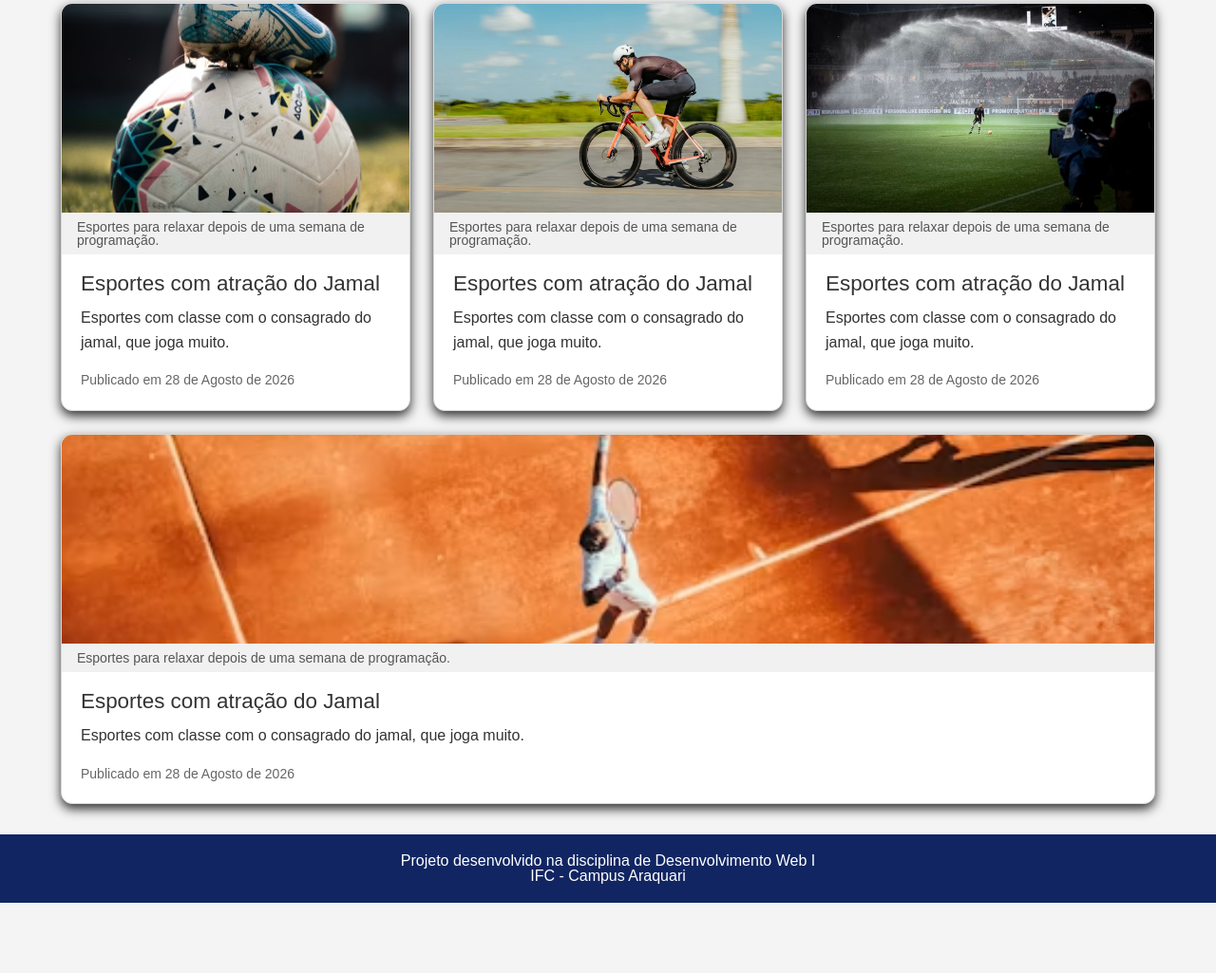
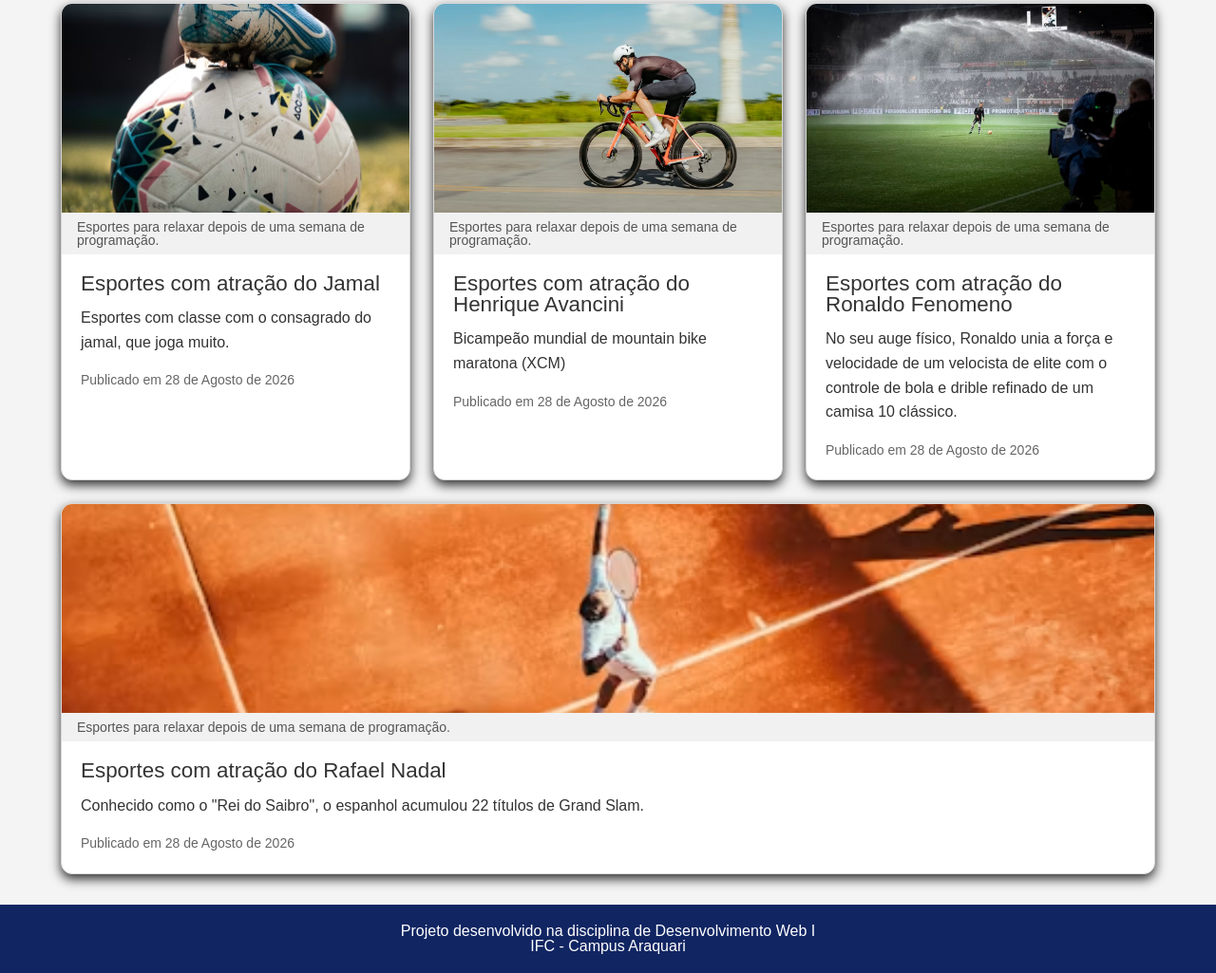
Before and after one commit to Eduardo-Esser/portal-noticias, a plain HTML site: page hobbies.html in a window 1280 px wide. Shown: the part 326-1351 px from the top of the page at 95% size. Before the commit the page ends 1277 px from the top, so only its background shows below. Drawn offline with Linux system fonts and the light colour scheme.

Commit message:
fix: corrige conteúdo das notícias de esportes

```diff
--- a/hobbies.html
+++ b/hobbies.html
@@ -75,9 +75,9 @@
                 </figure>
 
                 <div class="conteudo-cartao">
-                    <h3>Esportes com atração do Jamal</h3>
+                    <h3>Esportes com atração do Henrique Avancini</h3>
                     <p>
-                        Esportes com classe com o consagrado do jamal, que joga muito.
+                        Bicampeão mundial de mountain bike maratona (XCM)
                     </p>
                     <p class="data-publicacao">
                         Publicado em
@@ -100,9 +100,11 @@
                 </figure>
 
                 <div class="conteudo-cartao">
-                    <h3>Esportes com atração do Jamal</h3>
+                    <h3>Esportes com atração do Ronaldo Fenomeno</h3>
                     <p>
-                        Esportes com classe com o consagrado do jamal, que joga muito.
+                         No seu auge físico, Ronaldo unia a força e velocidade
+                         de um velocista de elite com o controle de bola e drible
+                         refinado de um camisa 10 clássico.
                     </p>
                     <p class="data-publicacao">
                         Publicado em
@@ -125,9 +127,9 @@
                 </figure>
 
                 <div class="conteudo-cartao">
-                    <h3>Esportes com atração do Jamal</h3>
+                    <h3>Esportes com atração do Rafael Nadal</h3>
                     <p>
-                        Esportes com classe com o consagrado do jamal, que joga muito.
+                        Conhecido como o "Rei do Saibro", o espanhol acumulou 22 títulos de Grand Slam.
                     </p>
                     <p class="data-publicacao">
                         Publicado em
```
